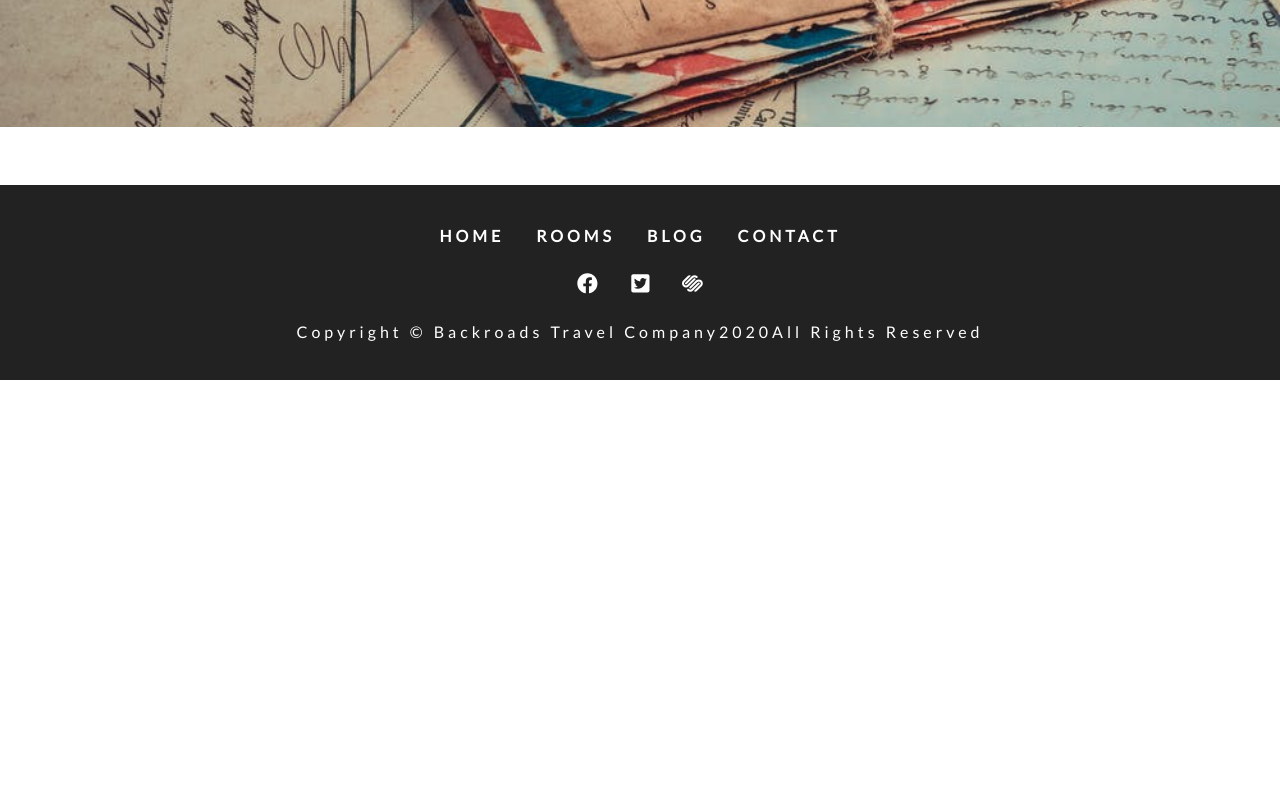
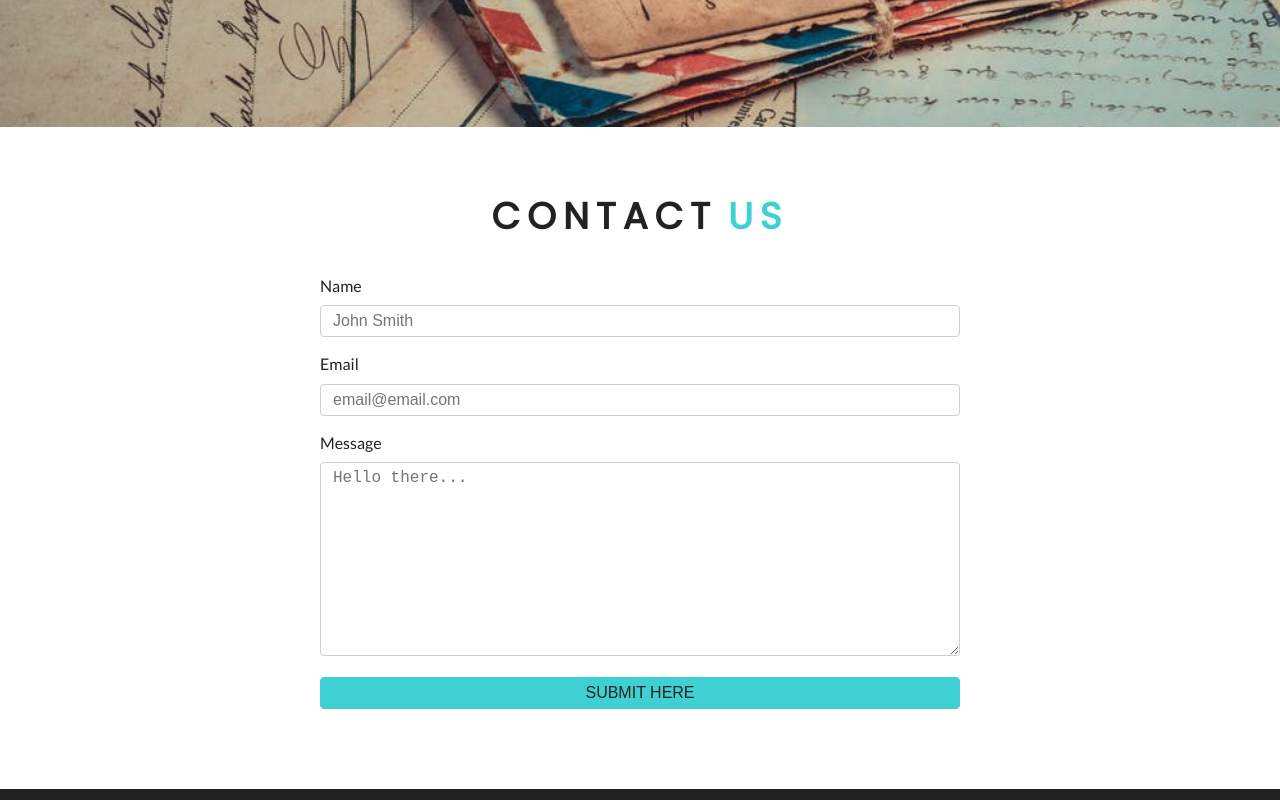
Before and after one commit to oruiz622/BackRoads-Web-App, a Gatsby site: page /contact in a window 1280 px wide. Shown: the part 420-1220 px from the top of the page. Before the commit the page ends 800 px from the top, so only its background shows below. Built offline with nearby package versions, Linux system fonts and the light colour scheme; Gatsby itself is replaced by a stand-in of ours.

Commit message:
Forms completed

```diff
--- /dev/null
+++ b/src/components/Contact/Contact.js
@@ -0,0 +1,56 @@
+import React from "react"
+import Title from "../Title"
+import styles from "../../css/contact.module.css"
+
+const Contact = () => {
+  return (
+    <section className={styles.contact}>
+      <Title title="contact" subtitle="us" />
+      <div className={styles.center}>
+        <form
+          action="https://formspree.io/oruiz622@gmail.com"
+          method="POST"
+          className={styles.form}
+        >
+          <div>
+            <label htmlFor="name">Name</label>
+            <input
+              type="text"
+              id="name"
+              className={styles.formControl}
+              placeholder="John Smith"
+            />
+          </div>
+          <div>
+            <label htmlFor="email">Email</label>
+            <input
+              type="email"
+              id="email"
+              className={styles.formControl}
+              placeholder="email@email.com"
+            />
+          </div>
+          <div>
+            <label htmlFor="message">Message</label>
+            <textarea
+              type="message"
+              id="message"
+              rows="10"
+              className={styles.formControl}
+              placeholder="Hello there..."
+            />
+          </div>
+          <div>
+            <input
+              type="submit"
+              value="Submit Here"
+              className={styles.submit}
+            />
+          </div>
+        </form>
+      </div>
+    </section>
+  )
+}
+
+export default Contact
--- a/src/pages/contact.js
+++ b/src/pages/contact.js
@@ -2,11 +2,13 @@
 import Layout from "../components/Layout"
 import StyledHero from "../components/StyledHero"
 import { graphql } from "gatsby"
+import Contact from "../components/Contact/Contact"
 
 const contact = ({ data }) => {
   return (
     <Layout>
       <StyledHero img={data.contactBcg.childImageSharp.fluid} />
+      <Contact />
     </Layout>
   )
 }
```
